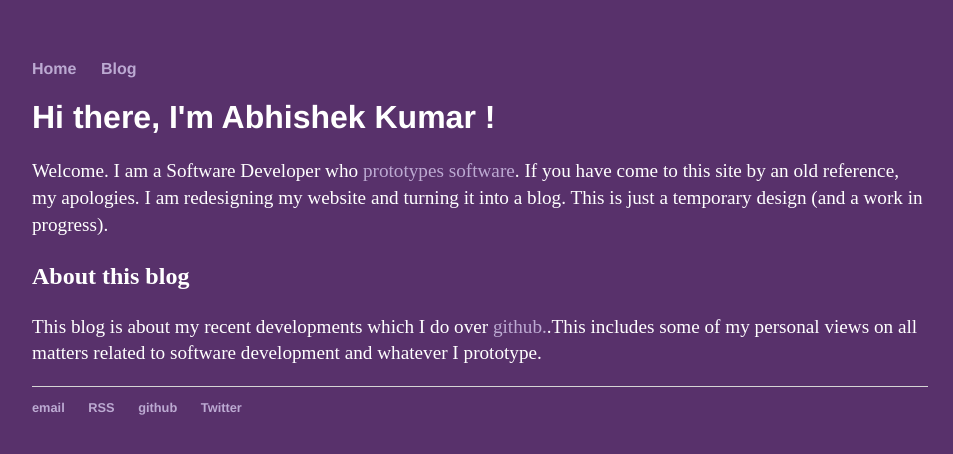
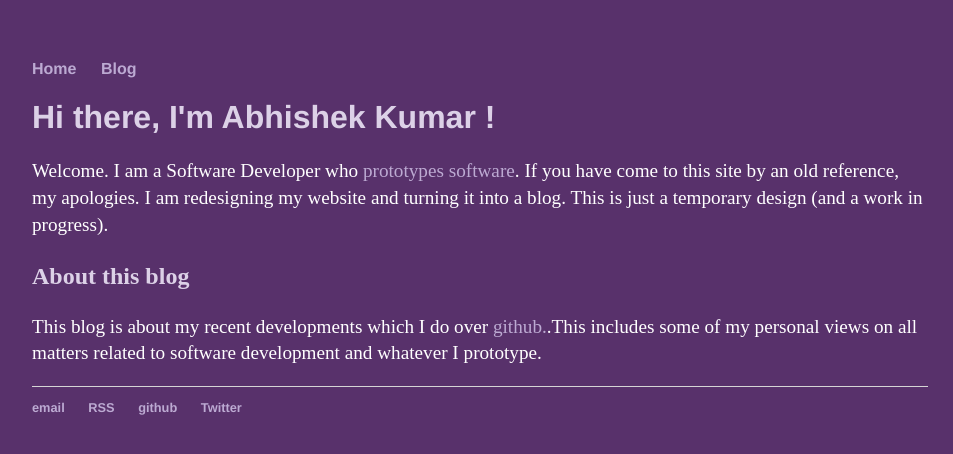
Before and after one commit to Mr-Kumar-Abhishek/Mr-Kumar-Abhishek.github.io, a Jekyll site: the page built from index.html, in a window 1280 px wide. Shown: the top 454 px of the page, without its empty margins (160-1113 px from the left). Built offline with Jekyll 4.4.1, drawn with Linux system fonts in a browser that asks for light colours.

Commit message:
re-adjust html's font color

```diff
--- a/css/main.css
+++ b/css/main.css
@@ -1,6 +1,6 @@
 html {
     background: #58316B;
-    color: #fff;
+    color: #DCD1E7;
 }
 
 body {
```
